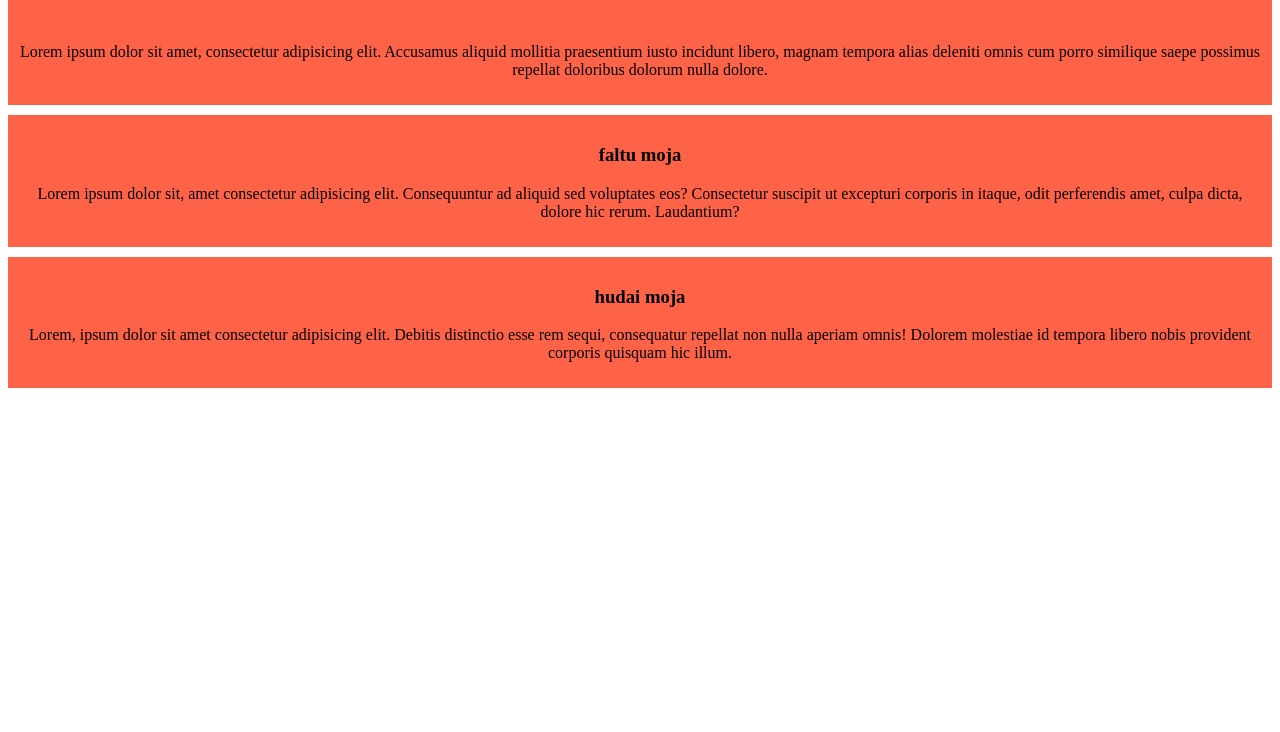
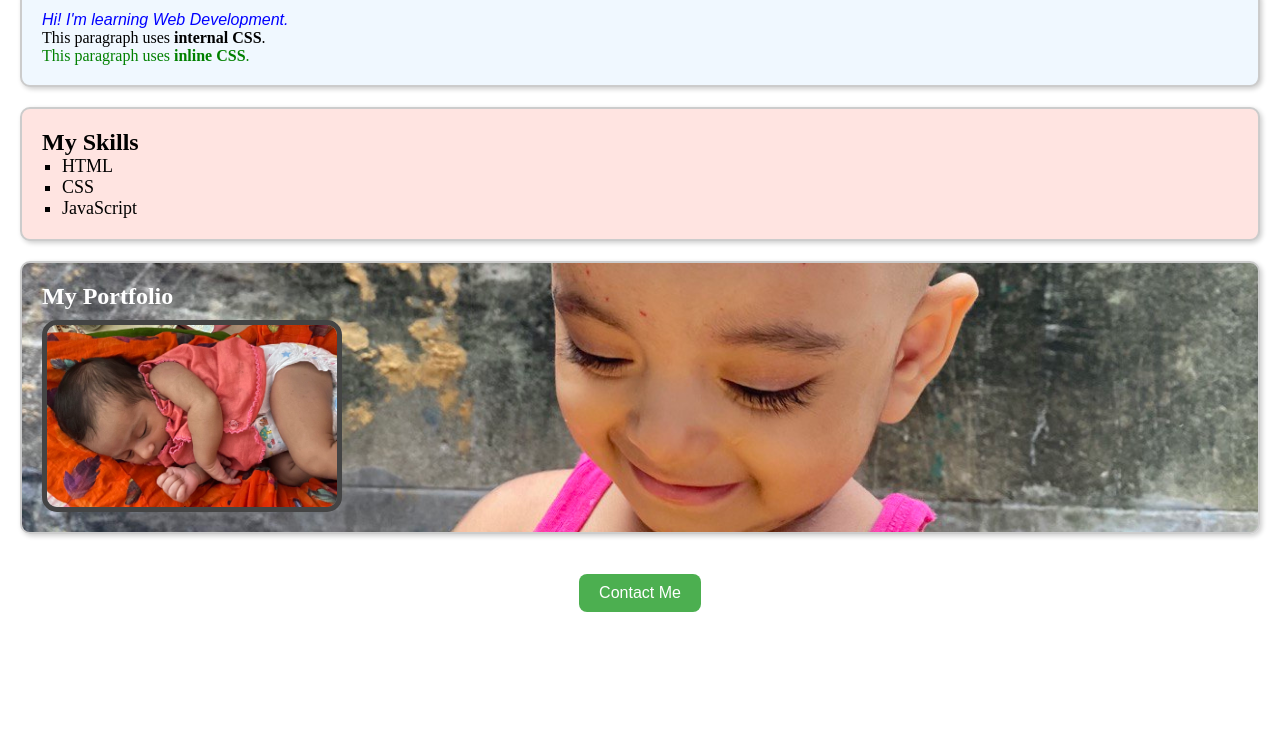
Before and after one commit to ghostarafat/super-repo, a plain HTML site: page index.html in a window 1280 px wide. Shown: the part 68-800 px from the top of the page. Drawn offline with Linux system fonts and the light colour scheme.

Commit message:
new website made

```diff
--- a/index.html
+++ b/index.html
@@ -3,22 +3,51 @@
 <head>
     <meta charset="UTF-8">
     <meta name="viewport" content="width=device-width, initial-scale=1.0">
-    <title>super repo</title>
-    <link rel="stylesheet" href="style.css">
+    <title>My Profile World</title>
+     <!-- External CSS -->
+  <link rel="stylesheet" href="style.css">
+  <!-- Internal CSS -->
+  <style>
+    .inline-style {
+      color: blue;
+      font-style: italic;
+      font-family: 'Arial';
+    }
+  </style>
 </head>
 <body>
-    <div>
-        <h3>Moja Korbo</h3> <br>
-        <p>Lorem ipsum dolor sit amet, consectetur adipisicing elit. Accusamus aliquid mollitia praesentium iusto incidunt libero, magnam tempora alias deleniti omnis cum porro similique saepe possimus repellat doloribus dolorum nulla dolore.</p>
-    </div>
-    <div>
-        <h3>faltu moja</h3>
-        <p>Lorem ipsum dolor sit, amet consectetur adipisicing elit. Consequuntur ad aliquid sed voluptates eos? Consectetur suscipit ut excepturi corporis in itaque, odit perferendis amet, culpa dicta, dolore hic rerum. Laudantium?</p>
-    </div>
-    <div>
-        <h3>hudai moja</h3>
-        <p>Lorem, ipsum dolor sit amet consectetur adipisicing elit. Debitis distinctio esse rem sequi, consequatur repellat non nulla aperiam omnis! Dolorem molestiae id tempora libero nobis provident corporis quisquam hic illum.</p>
-    </div>
+    <!-- Header -->
+  <h1 id="main-heading">Welcome to My Profile</h1>
 
+  <!-- Section 1: About Me -->
+  <div class="section about" style="background-color: #f0f8ff;">
+    <p class="inline-style">Hi! I'm learning Web Development.</p>
+    <p>This paragraph uses <b>internal CSS</b>.</p>
+    <p style="color: green;">This paragraph uses <b>inline CSS</b>.</p>
+  </div>
+
+  <!-- Section 2: Skills List -->
+  <div class="section skills">
+    <h2>My Skills</h2>
+    <ul>
+      <li>HTML</li>
+      <li>CSS</li>
+      <li>JavaScript</li>
+    </ul>
+  </div>
+
+  <!-- Section 3: Portfolio -->
+  <div class="section portfolio">
+    <h2>My Portfolio</h2>
+    <img src="images/front02.jpg" alt="Project Screenshot" />
+  </div>
+
+  <!-- Section 4: Hidden Message (Display: none) -->
+  <p class="hidden-text">You shouldn't see this text!</p>
+
+  <!-- Footer -->
+  <div class="footer">
+    <button>Contact Me</button>
+  </div>
 </body>
 </html>
--- a/style.css
+++ b/style.css
@@ -1,6 +1,72 @@
-div{
-    background-color: tomato;
-    padding: 10px;
-    margin-bottom: 10px;
-    text-align: center;
+/* Universal selector */
+* {
+  margin: 0;
+  padding: 0;
+  box-sizing: border-box;
 }
+
+/* ID selector */
+#main-heading {
+  text-align: center;
+  color: darkred;
+  font-size: 32px;
+}
+
+/* Class selector */
+.section {
+  padding: 20px;
+  margin: 20px;
+  border: 2px solid #ccc;
+  border-radius: 10px;
+  box-shadow: 2px 2px 5px rgba(0,0,0,0.2);
+}
+
+/* Background section */
+.skills {
+  background-color: #ffe4e1;
+}
+
+.portfolio {
+  background-image: url('images/bg02.jpg');
+  background-size: cover;
+  background-repeat: no-repeat;
+  color: white;
+}
+
+/* List styling */
+ul {
+  list-style-type: square;
+  padding-left: 20px;
+  font-size: 18px;
+}
+
+/* Image styling */
+img {
+  width: 300px;
+  height: auto;
+  border: 5px solid #444;
+  border-radius: 15px;
+  display: block;
+  margin-top: 10px;
+}
+
+/* Display none */
+.hidden-text {
+  display: none;
+}
+
+/* Footer styling */
+.footer {
+  text-align: center;
+  margin-top: 40px;
+}
+
+button {
+  background-color: #4CAF50;
+  padding: 10px 20px;
+  font-size: 16px;
+  color: white;
+  border: none;
+  border-radius: 8px;
+  cursor: pointer;
+}
```
Also changed, not shown: images/bg.jpg (added), images/bg02.jpg (added), images/front.jpg (added), images/front02.jpg (added).
